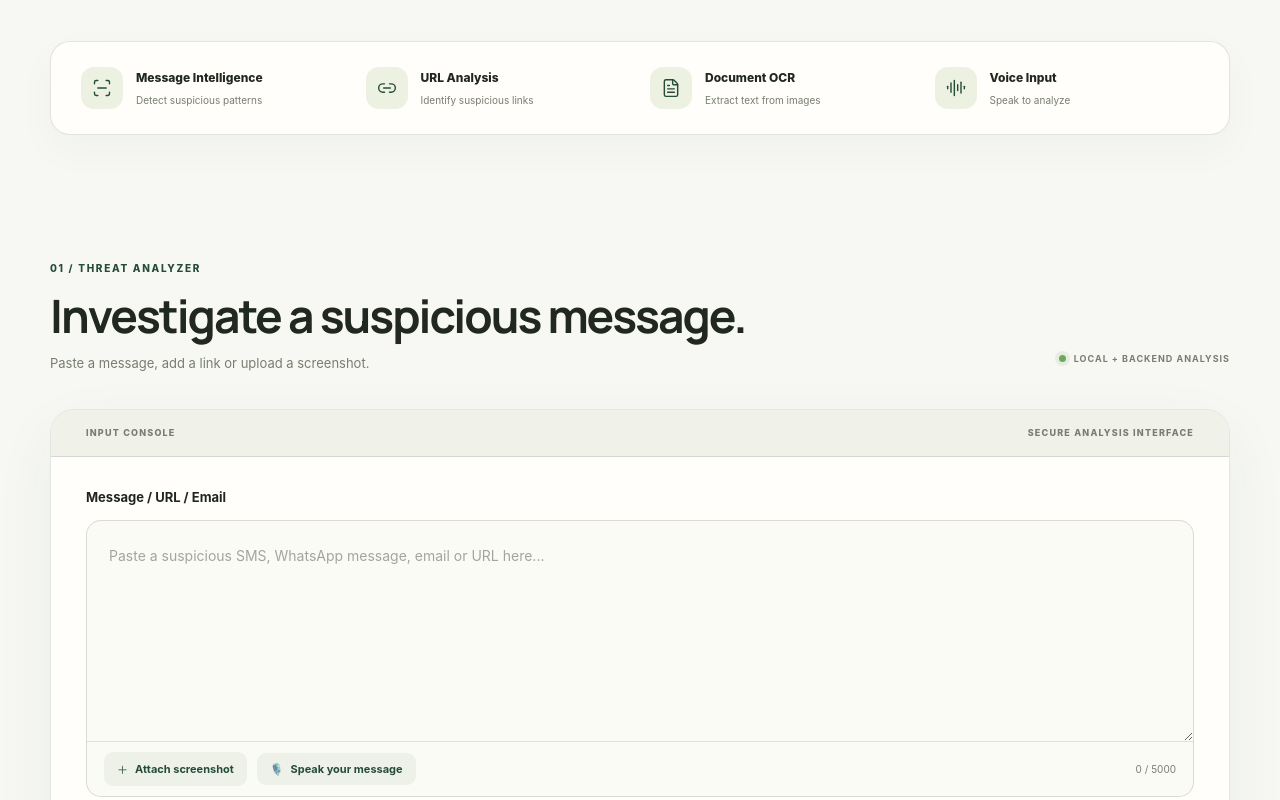
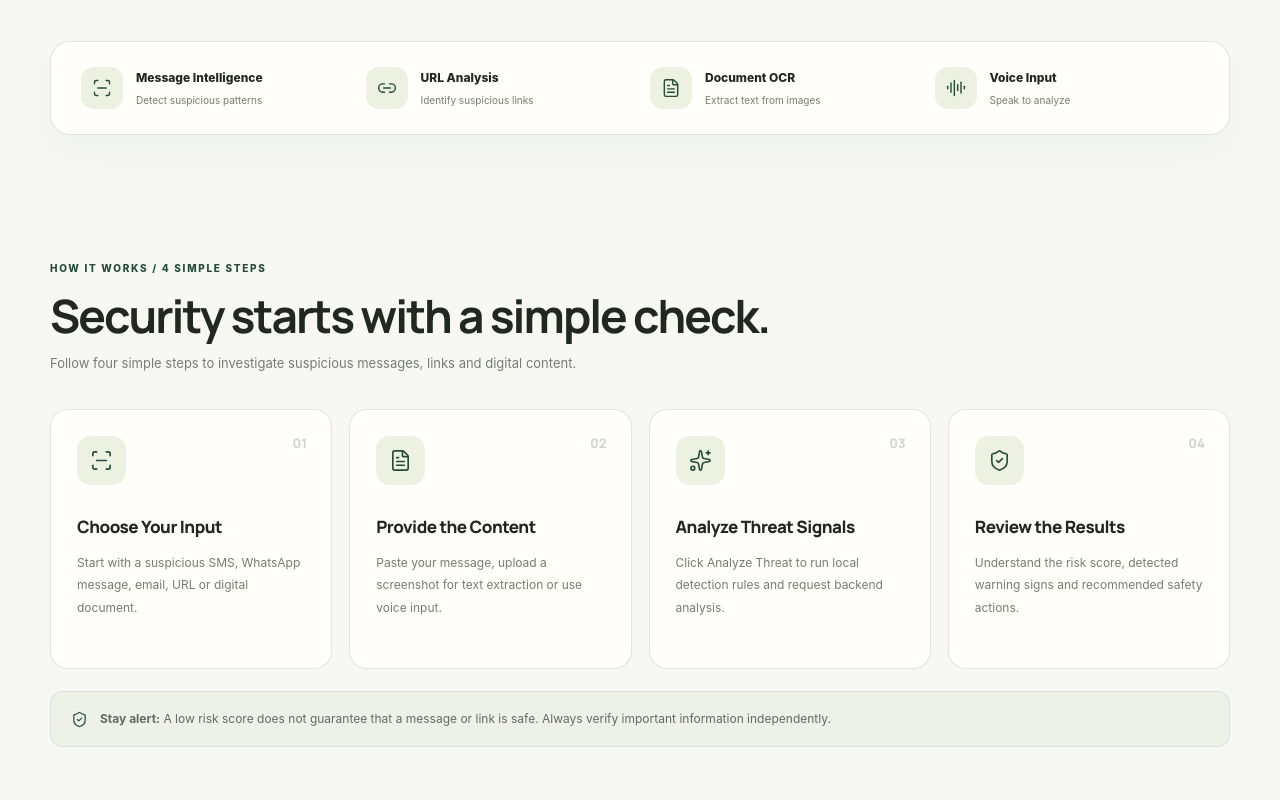
Before and after one commit to ankitprajapati29/SAFETRACE, a React (Vite) app: page / in a window 1280 px wide. Shown: the part 720-1520 px from the top of the page. Built offline with nearby package versions, Linux system fonts and the light colour scheme; no server answers.

Commit message:
Add How to Use section

```diff
--- a/src/App.css
+++ b/src/App.css
@@ -2257,3 +2257,142 @@ textarea:focus-visible {
     scroll-behavior: auto !important;
   }
 }
+
+/* =========================================================
+   HOW TO USE SECTION
+========================================================= */
+
+.how-to-use-section {
+  padding-top: 125px;
+}
+
+.how-to-use-grid {
+  display: grid;
+  grid-template-columns: repeat(4, minmax(0, 1fr));
+  gap: 17px;
+}
+
+.how-to-use-card {
+  position: relative;
+  min-height: 260px;
+  padding: 26px;
+  overflow: hidden;
+  background: rgba(255, 254, 250, .96);
+  border: 1px solid var(--border);
+  border-radius: 18px;
+  transition:
+    border-color .35s ease,
+    box-shadow .35s ease;
+}
+
+.how-to-use-card:hover {
+  border-color: rgba(36, 76, 56, .3);
+  box-shadow: 0 18px 38px rgba(30, 45, 32, .07);
+}
+
+.how-step-number {
+  position: absolute;
+  top: 23px;
+  right: 24px;
+  color: rgba(36, 76, 56, .22);
+  font-family: "Manrope", sans-serif;
+  font-size: 13px;
+  font-weight: 800;
+}
+
+.how-step-icon {
+  width: 49px;
+  height: 49px;
+  margin-bottom: 28px;
+  display: grid;
+  place-items: center;
+  color: var(--forest);
+  background: #edf1e2;
+  border-radius: 14px;
+  transition:
+    transform .35s var(--ease),
+    background .3s ease;
+}
+
+.how-to-use-card:hover .how-step-icon {
+  transform: translateY(-4px) rotate(-5deg);
+  background: var(--lime);
+}
+
+.how-to-use-card h3 {
+  margin: 0 0 12px;
+  font-family: "Manrope", sans-serif;
+  font-size: 17px;
+  font-weight: 800;
+  letter-spacing: -.5px;
+}
+
+.how-to-use-card p {
+  margin: 0;
+  color: var(--muted);
+  font-size: 12px;
+  line-height: 1.85;
+}
+
+.how-to-use-note {
+  margin-top: 22px;
+  padding: 17px 20px;
+  display: flex;
+  align-items: flex-start;
+  gap: 12px;
+  background: #edf1e7;
+  border: 1px solid rgba(36, 76, 56, .1);
+  border-radius: 13px;
+}
+
+.how-to-use-note svg {
+  flex: 0 0 auto;
+  margin-top: 2px;
+  color: var(--forest);
+}
+
+.how-to-use-note p {
+  margin: 0;
+  color: #626d5e;
+  font-size: 12px;
+  line-height: 1.7;
+}
+
+/* RESPONSIVE */
+
+@media (max-width: 900px) {
+  .how-to-use-grid {
+    grid-template-columns: repeat(2, minmax(0, 1fr));
+  }
+}
+
+@media (max-width: 600px) {
+  .how-to-use-section {
+    padding-top: 85px;
+  }
+
+  .how-to-use-grid {
+    grid-template-columns: 1fr;
+    gap: 12px;
+  }
+
+  .how-to-use-card {
+    min-height: 210px;
+    padding: 23px;
+  }
+
+  .how-to-use-card h3 {
+    font-size: 16px;
+  }
+
+  .how-to-use-note {
+    padding: 15px;
+  }
+}
+
+@media (prefers-reduced-motion: reduce) {
+  .how-to-use-card,
+  .how-step-icon {
+    transition: none;
+  }
+}
--- a/src/App.tsx
+++ b/src/App.tsx
@@ -1,3 +1,4 @@
+
 import { useState } from "react";
 import { motion } from "framer-motion";
 import {
@@ -290,6 +291,7 @@ function App() {
         <nav className="desktop-nav" aria-label="Main navigation">
           <a href="#analyzer">Analyzer</a>
           <a href="#intelligence">Intelligence</a>
+          <a href="#how-to-use">How to Use</a>
           <a href="#safety">Safety Guide</a>
         </nav>
 
@@ -449,6 +451,105 @@ function App() {
             </div>
           </div>
         </section>
+
+        {/* HOW TO USE */}
+
+        <motion.section
+          className="how-to-use-section"
+          id="how-to-use"
+          initial={{ opacity: 0, y: 24 }}
+          whileInView={{ opacity: 1, y: 0 }}
+          viewport={{ once: true, amount: 0.15 }}
+          transition={{ duration: 0.6 }}
+        >
+          <div className="section-heading">
+            <div>
+              <span className="section-kicker">
+                HOW IT WORKS / 4 SIMPLE STEPS
+              </span>
+              <h2>Security starts with a simple check.</h2>
+              <p>
+                Follow four simple steps to investigate suspicious
+                messages, links and digital content.
+              </p>
+            </div>
+          </div>
+
+          <div className="how-to-use-grid">
+            <motion.article
+              className="how-to-use-card"
+              whileHover={{ y: -7 }}
+              transition={{ duration: 0.25 }}
+            >
+              <span className="how-step-number">01</span>
+              <div className="how-step-icon">
+                <Icon name="scan" size={23} />
+              </div>
+              <h3>Choose Your Input</h3>
+              <p>
+                Start with a suspicious SMS, WhatsApp message,
+                email, URL or digital document.
+              </p>
+            </motion.article>
+
+            <motion.article
+              className="how-to-use-card"
+              whileHover={{ y: -7 }}
+              transition={{ duration: 0.25 }}
+            >
+              <span className="how-step-number">02</span>
+              <div className="how-step-icon">
+                <Icon name="file" size={23} />
+              </div>
+              <h3>Provide the Content</h3>
+              <p>
+                Paste your message, upload a screenshot for text
+                extraction or use voice input.
+              </p>
+            </motion.article>
+
+            <motion.article
+              className="how-to-use-card"
+              whileHover={{ y: -7 }}
+              transition={{ duration: 0.25 }}
+            >
+              <span className="how-step-number">03</span>
+              <div className="how-step-icon">
+                <Icon name="spark" size={23} />
+              </div>
+              <h3>Analyze Threat Signals</h3>
+              <p>
+                Click Analyze Threat to run local detection rules
+                and request backend analysis.
+              </p>
+            </motion.article>
+
+            <motion.article
+              className="how-to-use-card"
+              whileHover={{ y: -7 }}
+              transition={{ duration: 0.25 }}
+            >
+              <span className="how-step-number">04</span>
+              <div className="how-step-icon">
+                <Icon name="shield" size={23} />
+              </div>
+              <h3>Review the Results</h3>
+              <p>
+                Understand the risk score, detected warning signs
+                and recommended safety actions.
+              </p>
+            </motion.article>
+          </div>
+
+          <div className="how-to-use-note">
+            <Icon name="shield" size={17} />
+            <p>
+              <strong>Stay alert:</strong> A low risk score does not
+              guarantee that a message or link is safe. Always verify
+              important information independently.
+            </p>
+          </div>
+        </motion.section>
 
         {/* THREAT ANALYZER */}
 
```
